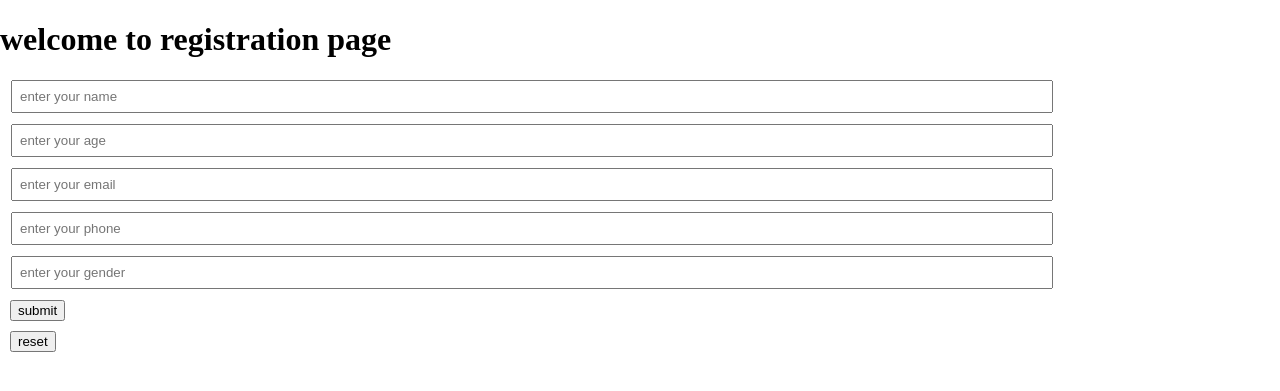
After one commit to AhmedKiser/CSE311Project, a PHP site: page /reg.php in a window 1280 px wide. The commit adds this page. Shown: the top 391 px of the page. Run offline with PHP 8.4, Linux system fonts and the light colour scheme.

Commit message:
registration page added

```diff
--- /dev/null
+++ b/reg.php
@@ -0,0 +1,50 @@
+<?php
+
+
+    if(isset($_POST['name'])){
+    $server = "localhost";
+    $username = "root";
+    $password = "";
+
+    $conn = mysqli_connect($server,$username,$password);
+
+
+    if(!$conn){
+        die("connection failure".mysqli_connect_error());
+    }
+    echo "successfull";
+
+    $name = $_POST['name'];
+    $age = $_POST['age'];
+    $email = $_POST['email'];
+    $phone = $_POST['phone'];
+    $gender = $_POST['gender'];
+
+
+    $sql = "INSERT INTO 'reg'.`reg` (`age`, `email`, `phone`, `gender`, `name`, `dt`) VALUES ('$age', '$email', '$phone', '$gender', '$name', current_timestamp());";
+}
+?>
+
+<!DOCTYPE html>
+<html lang="en">
+<head>
+    <meta charset="UTF-8">
+    <meta http-equiv="X-UA-Compatible" content="IE=edge">
+    <meta name="viewport" content="width=device-width, initial-scale=1.0">
+    <title>Registration</title>
+    <link rel="stylesheet" href="style.css">
+</head>
+<body>
+    <h1>welcome to registration page</h1>
+
+    <div class="container">
+        <form action="reg.php" method="post">
+            <input type="text" name="Name" id="name" placeholder="enter your name">
+            <input type="text" name="age" id="age" placeholder="enter your age">
+            <input type="text" name="email" id="email " placeholder="enter your email">
+            <input type="text" name="phone" id="phone " placeholder="enter your phone">
+            <input type="text" name="gender" id="gender" placeholder="enter your gender">
+            <button class="btn" id="submit">submit</button>
+            <button class="btn" id="reset">reset</button>
+        </form>
+    </div>
--- a/style.css
+++ b/style.css
@@ -37,3 +37,14 @@ a{
     -webkit-background-size:cover;
     background-size: cover;
 }
+
+input,textarea{
+    width: 80%;
+    margin: 11px;
+    padding: 7px;
+    display: block;
+}
+button{
+    margin:10px;
+    display:block
+}
```
Also changed, not shown: index.html (+4 -4 lines), reg.html (added, +26 -0 lines).
